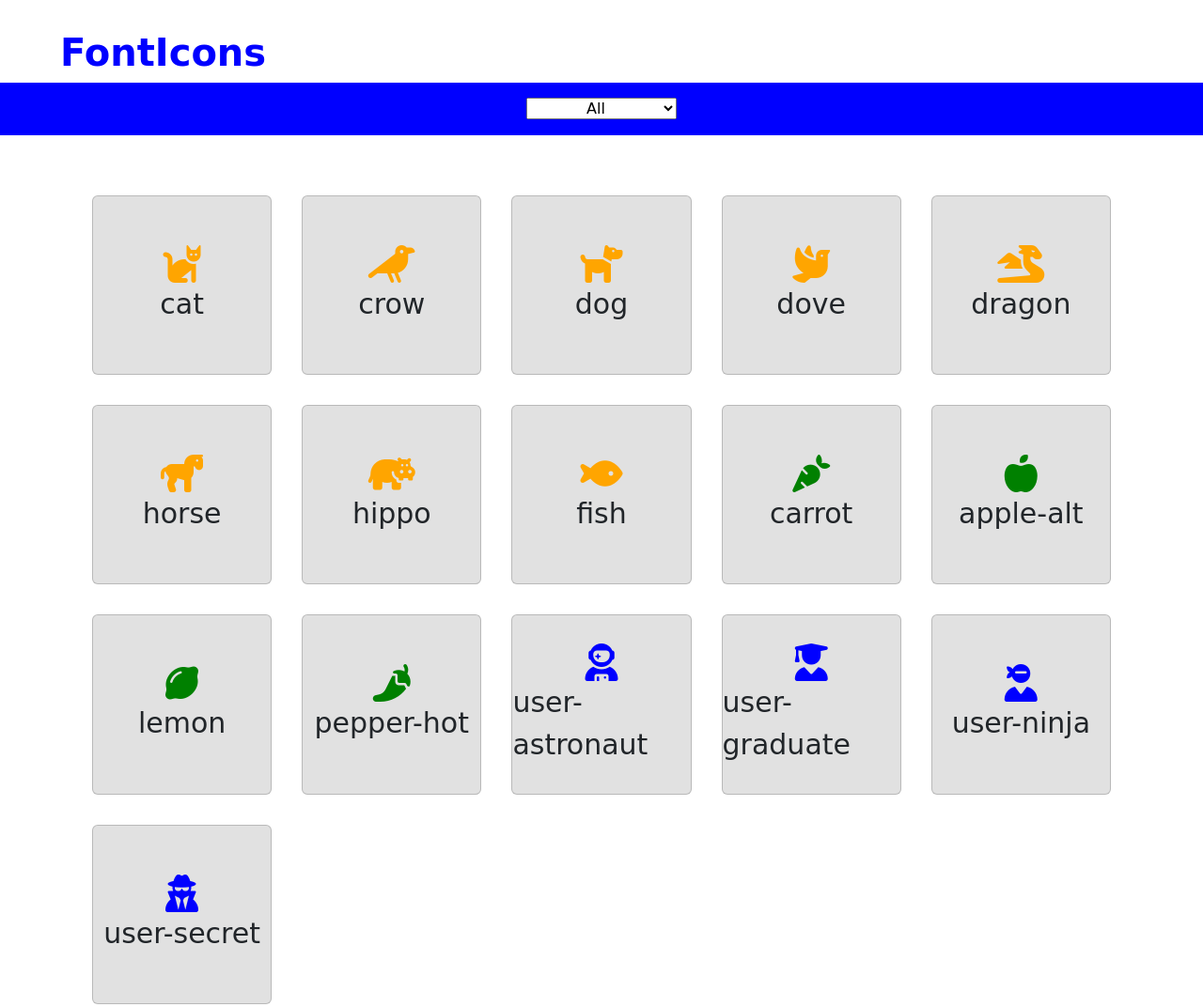
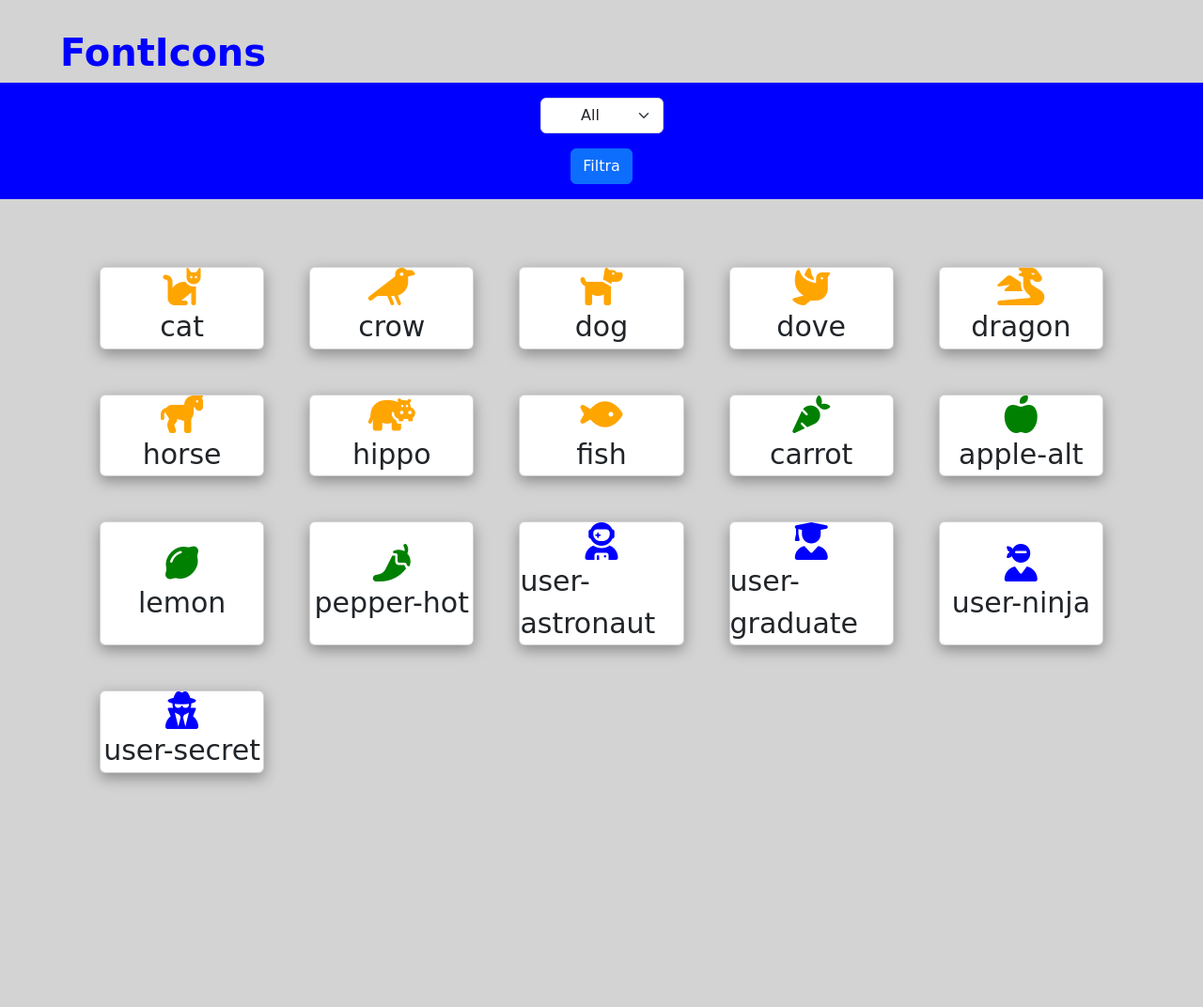
Before and after one commit to Claudio-DiGiovanni/js-es6-icons, a plain HTML site: page index.html in a window 1280 px wide. Shown: the whole page at 94% size. After the commit the page ends 847 px from the top, so only its background shows below. Drawn offline with nearby package versions, Linux system fonts and the light colour scheme; a web font is replaced by a local one.

Commit message:
Add select

```diff
--- a/css/style.css
+++ b/css/style.css
@@ -1,5 +1,6 @@
 body {
     font-family: 'Poor Story', cursive;
+    background-color: lightgrey;
 }
 
 .title{
@@ -9,14 +10,17 @@ body {
 }
 
 select{
-    width: 10rem;
     text-align: center;
+    margin-bottom: 1rem;
 }
 
 .selector{
     background-color: blue;
+    padding: 1rem;
+    display: flex;
+    justify-content: center;
+    align-items: center;
     text-align: center;
-    padding: 1rem;
 }
 
 .container{
@@ -25,14 +29,15 @@ select{
 }
 
 .card{
-    width: calc((100% / 5) - 2rem);
-    margin: 1rem;
-    aspect-ratio: 1 / 1;
+    width: calc((100% / 5) - 3rem);
+    margin: 1.5rem;
+    aspect-ratio: 2 / 1;
     display: flex;
     flex-direction: column;
     justify-content: center;
     align-items: center;
-    background-color: rgb(225, 225, 225);
+    background-color: white;
+    box-shadow: rgba(0, 0, 0, 0.35) 0px 5px 15px;
 }
 
 .icon-name{
@@ -43,3 +48,7 @@ select{
 i{
     font-size: 40px;
 }
+
+.hidden{
+    display: none;
+}
--- a/index.html
+++ b/index.html
@@ -30,12 +30,15 @@
     <header>
         <h1 class="title">FontIcons</h1>
         <div class="selector">
-            <select name="type" id="options">
-                <option value="all">All</option>
-                <option value="all">All</option>
-                <option value="all">All</option>
-                <option value="all">All</option>
-            </select>
+            <form>
+                <select class="form-select" name="type" id="options">
+                    <option value="all">All</option>
+                    <option value="animal">Animal</option>
+                    <option value="vegetable">Vegetable</option>
+                    <option value="user">User</option>
+                </select>
+                <button class="btn btn-primary">Filtra</button>
+            </form>
         </div>
     </header>
     <main>
--- a/script.js
+++ b/script.js
@@ -113,10 +113,55 @@ const arrIcons = [
 	}
 ];
 
+const eleForm = document.querySelector("form");
+const eleSelect = document.querySelector("#options");
+const container = document.querySelector(".container");
+let arrTypeAnimal = [];
+let arrTypeVegetables = [];
+let arrTypeUser = [];
+
+
+
 arrIcons.forEach(element => {
-    const eleCard = document.querySelector(".container").innerHTML += `
-    <div class="card">
+    const eleCard = document.createElement("div")
+    eleCard.classList.add("card");
+    eleCard.innerHTML += `
     <i class="${element.prefix}solid ${element.prefix}${element.name}" style="color: ${element.color}"></i>
     <span class="icon-name">${element.name}</span>
-    </div>`
+    `;
+    container.append(eleCard)
+    if (element.type == "animal") {
+        arrTypeAnimal.push(eleCard)
+    } else if (element.type == "vegetable") {
+        arrTypeVegetables.push(eleCard)
+    } else if (element.type == "user") {
+        arrTypeUser.push(eleCard)
+    }
+
+
+});
+
+console.log(arrTypeAnimal);
+console.log(arrTypeVegetables);
+console.log(arrTypeUser);
+
+eleForm.addEventListener("submit", function (event) {
+    event.preventDefault();
+    if (eleSelect.value == "animal") {
+        arrTypeVegetables.forEach(element => element.classList.add("hidden"));
+        arrTypeUser.forEach(element => element.classList.add("hidden"));
+        arrTypeAnimal.forEach(element => element.classList.remove("hidden"));
+    } else if (eleSelect.value == "vegetable") {
+        arrTypeAnimal.forEach(element => element.classList.add("hidden"));
+        arrTypeUser.forEach(element => element.classList.add("hidden"));
+        arrTypeVegetables.forEach(element => element.classList.remove("hidden"));
+    } else if (eleSelect.value == "user") {
+        arrTypeAnimal.forEach(element => element.classList.add("hidden"));
+        arrTypeVegetables.forEach(element => element.classList.add("hidden"));
+        arrTypeUser.forEach(element => element.classList.remove("hidden"));
+    } else {
+        arrTypeAnimal.forEach(element => element.classList.remove("hidden"));
+        arrTypeVegetables.forEach(element => element.classList.remove("hidden"));
+        arrTypeUser.forEach(element => element.classList.remove("hidden"));
+    }
 })
```
